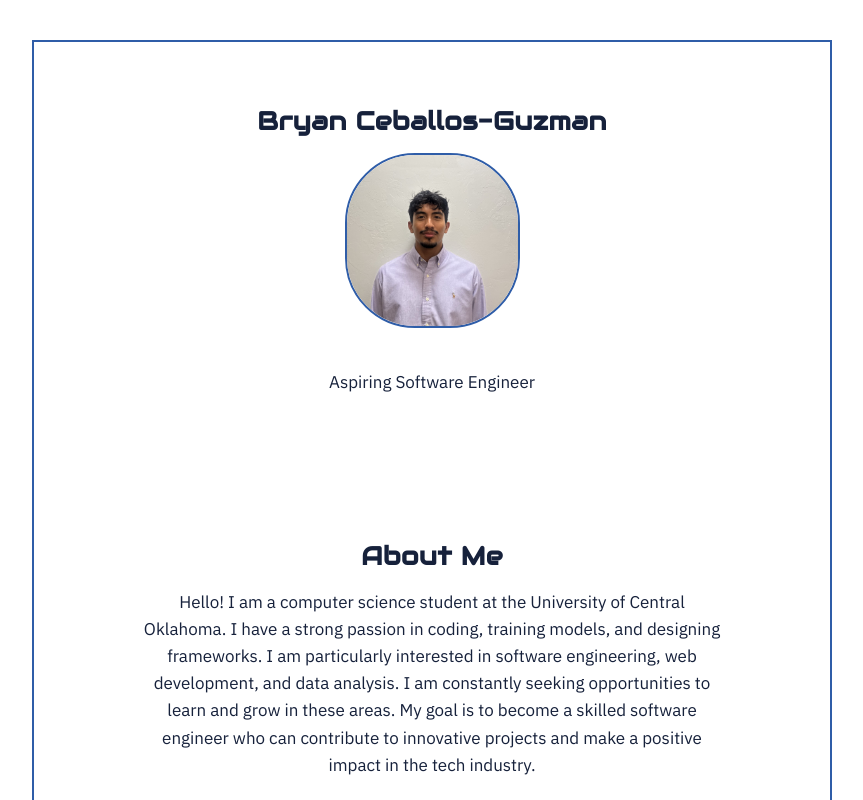
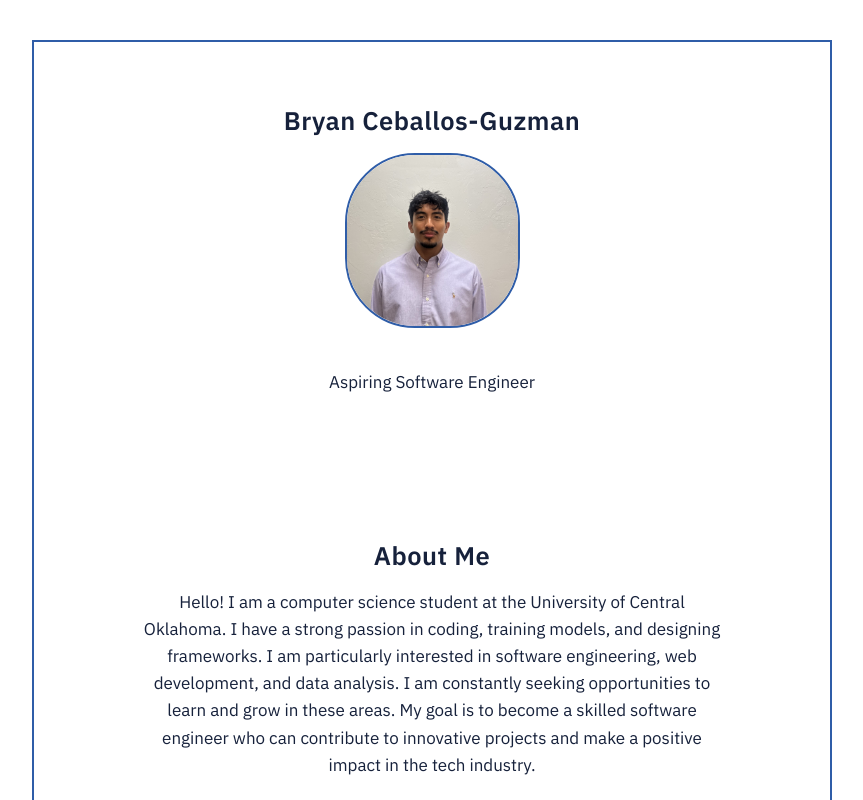
Before and after one commit to bguzman3-wq/Portfolio-Website, a React (Vite) app: page / in a window 1280 px wide. Shown: the top 800 px of the page, without its empty margins (208-1071 px from the left). Built offline with nearby package versions, Linux system fonts and the light colour scheme; no server answers.

Commit message:
fix font bug

```diff
--- a/src/index.css
+++ b/src/index.css
@@ -8,7 +8,7 @@
   --line: #D6DCE5;
   --brass: #A6791F;
 
-  --font-heading: 'Audiowide', sans-serif;
+  --font-heading: 'IBM Plex Sans', sans-serif;
   --font-body: 'IBM Plex Sans', sans-serif;
 }
 
```
